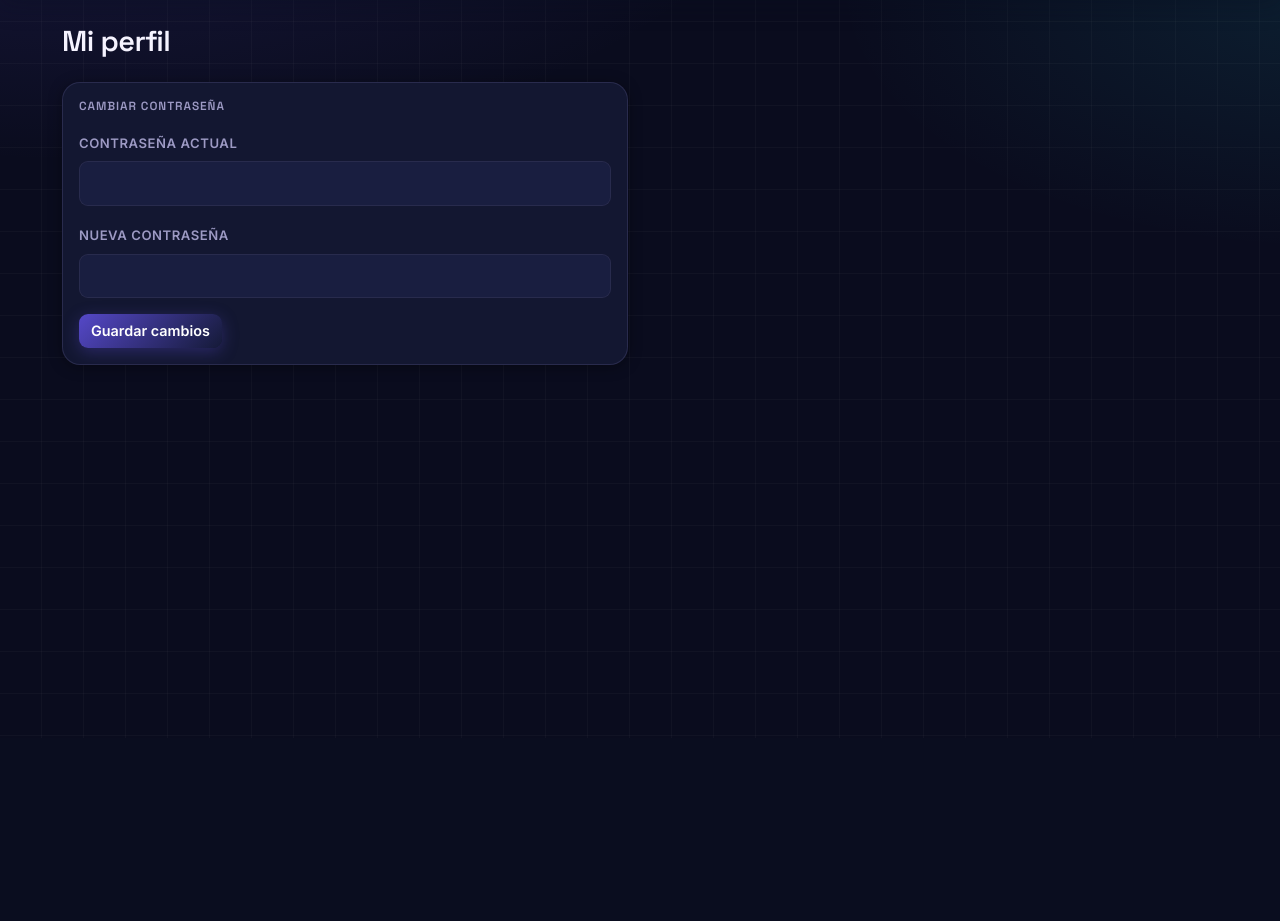
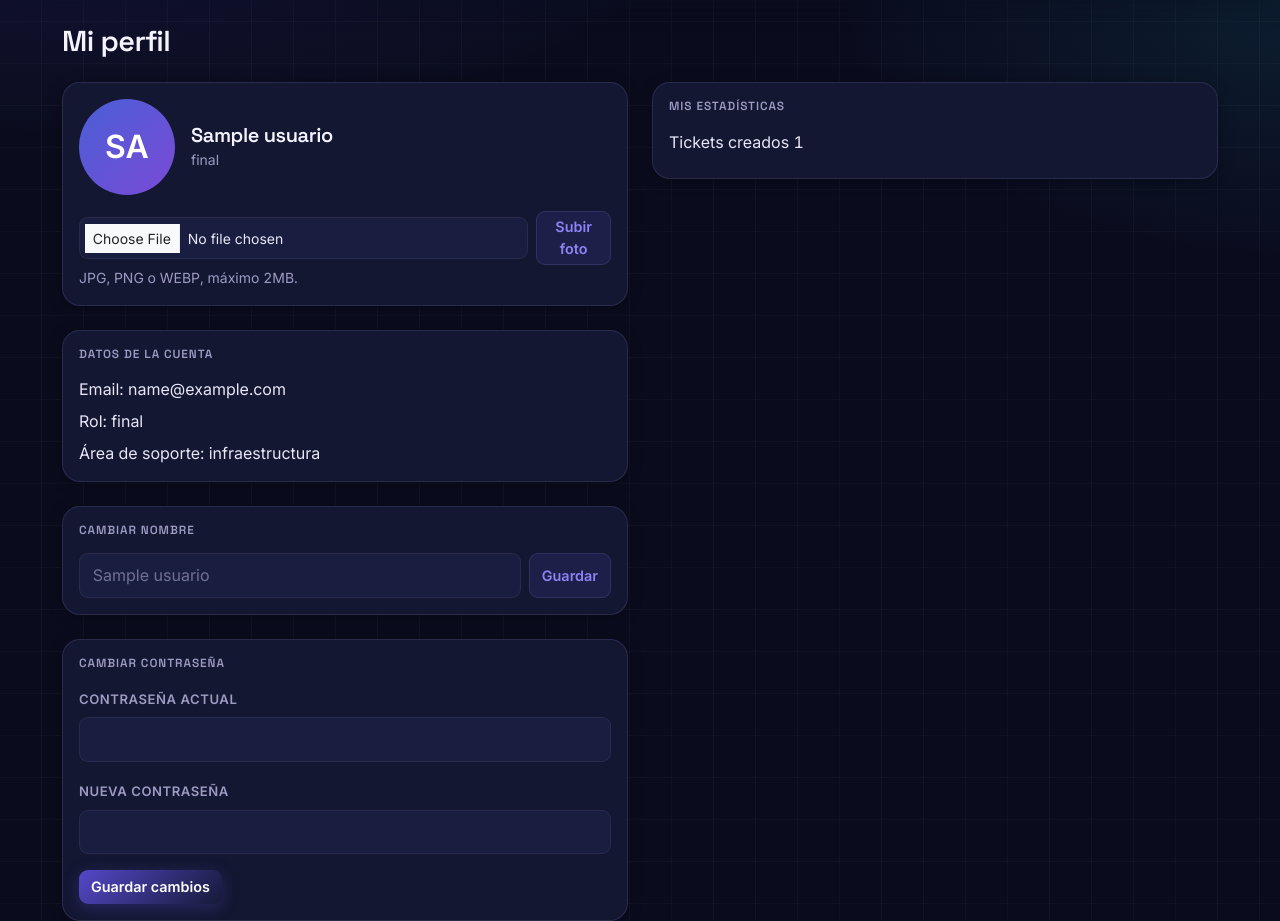
Before and after one commit to SergioB0515/Proyecto-UAN-Ing-de-software-1, a Flask app: page /perfil in a window 1280 px wide. Shown: the part 62-983 px from the top of the page. Before the commit the page ends 798 px from the top, so only its background shows below. Run offline with Flask 3, Linux system fonts and the light colour scheme; the visitor is signed in with stand-in values (Sample User, id 1); tables that the repository leaves empty hold one stand-in row (values such as "Sample post").

Commit message:
Agregar edicion de nombre, foto de perfil y estadisticas en Mi perfil
Co-Authored-By: Claude Sonnet 5 <noreply@anthropic.com>

```diff
--- a/app/models/enum.py
+++ b/app/models/enum.py
@@ -39,3 +39,4 @@ class AccionAuditoria(str, Enum):
     DESBLOQUEO_USUARIO = "desbloqueo_usuario"
     REGISTRO_EXITOSO ="registro_exitoso"
     CAMBIO_CONTRASENA ="cambio_contrasena"
+    CAMBIO_NOMBRE = "cambio_nombre"
--- a/app/routes/auth.py
+++ b/app/routes/auth.py
@@ -124,8 +124,12 @@ def registro():
 @auth_bp.route("/perfil", methods=["GET"])
 @requiere_login
 def perfil():
+    usuario_id = session['usuario_id']
+    usuario = db.session.execute(select(Usuario).where(Usuario.id == usuario_id)).scalar_one_or_none()
+    estadisticas = ServicioTickets.obtener_estadisticas_personales(usuario)
+    nombre_foto = ServicioAutenticacion.obtener_nombre_archivo_foto(usuario)
 
-    return render_template("perfil.html")
+    return render_template("perfil.html", usuario=usuario, estadisticas=estadisticas, nombre_foto=nombre_foto)
 
 
 @auth_bp.route("/perfil/cambiar-contrasena", methods=["POST"])
@@ -149,3 +153,37 @@ def cambiar_contrasena():
         flash(str(e), "danger")
 
     return redirect(url_for("auth.perfil"))
+
+@auth_bp.route("/perfil/cambiar-nombre", methods=["POST"])
+@requiere_login
+def cambiar_nombre():
+    usuario_id = session['usuario_id']
+    usuario = db.session.execute(select(Usuario).where(Usuario.id == usuario_id)).scalar_one_or_none()
+
+    nombre_nuevo = request.form.get("nombre_nuevo")
+
+    try:
+        ServicioAutenticacion.cambiar_nombre(usuario, nombre_nuevo)
+        flash("Nombre actualizado con éxito", "success")
+    except ValueError as e:
+        flash(str(e), "danger")
+    except ErrorPersistencia as e:
+        flash(str(e), "danger")
+
+    return redirect(url_for("auth.perfil"))
+
+@auth_bp.route("/perfil/foto", methods=["POST"])
+@requiere_login
+def subir_foto():
+    usuario_id = session['usuario_id']
+    usuario = db.session.execute(select(Usuario).where(Usuario.id == usuario_id)).scalar_one_or_none()
+
+    archivo = request.files.get("foto")
+
+    try:
+        ServicioAutenticacion.subir_foto_perfil(usuario, archivo)
+        flash("Foto de perfil actualizada", "success")
+    except ValueError as e:
+        flash(str(e), "danger")
+
+    return redirect(url_for("auth.perfil"))
--- a/app/services/autenticacion.py
+++ b/app/services/autenticacion.py
@@ -9,6 +9,14 @@ import bcrypt
 import re
 from app.models.intento_login_fallido import IntentoLoginFallido
 from app.models.ip_bloqueada import IPBloqueada
+import os
+import glob
+from PIL import Image
+
+CARPETA_FOTOS = os.path.join("app", "static", "fotos_perfil")
+EXTENSIONES_PERMITIDAS = {"jpg", "jpeg", "png", "webp"}
+TAMANO_MAXIMO_BYTES = 2 * 1024 * 1024
+
 class ResultadoLogin:
     EXITOSO = "exitoso"
     CREDENCIALES_INVALIDAS = "credenciales_invalidas"
@@ -247,3 +255,73 @@ class ServicioAutenticacion:
             except Exception as e:
                 db.session.rollback()
                 print(f"No se pudo bloquear la IP, error: {e}")
+
+    @staticmethod
+    def cambiar_nombre(usuario, nombre_nuevo):
+        nombre_nuevo = nombre_nuevo.strip()
+
+        if not nombre_nuevo:
+            raise ValueError("El nombre no puede estar vacío")
+
+
+        if not re.match(r'^[A-Za-zÀ-ÿ\s]+$', nombre_nuevo):
+            raise ValueError("El nombre solo puede contener letras")
+
+        usuario.nombre = nombre_nuevo.capitalize()
+
+        try:
+            db.session.commit()
+        except Exception as e:
+            db.session.rollback()
+            db.session.refresh(usuario)
+            raise ErrorPersistencia("No se pudo guardar el cambio de nombre") from e
+
+        ServicioAuditoria.registrar(
+            usuario_id=usuario.id,
+            accion=AccionAuditoria.CAMBIO_NOMBRE,
+            detalle=f"Se realizó un cambio de nombre para el usuario: {usuario.id}"
+        )
+
+        return True
+    @staticmethod
+    def subir_foto_perfil(usuario, archivo):
+
+        if archivo is None or archivo.filename == "":
+            raise ValueError("No se seleccionó ningún archivo")
+
+
+        extension = archivo.filename.rsplit(".",1)[-1].lower()
+
+        if extension not in EXTENSIONES_PERMITIDAS:
+            raise ValueError("Formato no permitido. Usa JPG, PNG o WEBP")
+
+
+        archivo.seek(0, os.SEEK_END)
+        tamano = archivo.tell()
+        archivo.seek(0)
+
+        if tamano > TAMANO_MAXIMO_BYTES:
+            raise ValueError("La imagen no puede pesar más de 2MB")
+
+
+        try:
+            Image.open(archivo).verify()
+            archivo.seek(0)
+        except Exception:
+            raise ValueError("El archivo no es una imagen válida")
+
+        archivos_viejos = glob.glob(os.path.join(CARPETA_FOTOS,f"{usuario.id}.*"))
+        for path_viejo in archivos_viejos:
+            os.remove(path_viejo)
+
+        os.makedirs(CARPETA_FOTOS, exist_ok=True)
+        ruta_destino = os.path.join(CARPETA_FOTOS, f"{usuario.id}.{extension}")
+        archivo.save(ruta_destino)
+
+        return True
+    @staticmethod
+    def obtener_nombre_archivo_foto(usuario):
+        coincidencias = glob.glob(os.path.join(CARPETA_FOTOS, f"{usuario.id}.*"))
+        if not coincidencias:
+            return None
+        return os.path.basename(coincidencias[0])
--- a/app/services/tickets.py
+++ b/app/services/tickets.py
@@ -1,4 +1,4 @@
-from app.models.enum import Categoria,Prioridad,EstadoTicket,AccionAuditoria
+from app.models.enum import Categoria,Prioridad,EstadoTicket,AccionAuditoria,RolUsuario
 from app.models.ticket import Ticket
 from app.models.comentario import Comentario
 from app.services.clasificador import ClasificadorTickets
@@ -7,7 +7,7 @@ from app.services.exceptions import TransicionInvalidaError,AgenteYaAsignadoErro
 from app.extensions import db
 from datetime import datetime
 from app.services.auditoria import ServicioAuditoria
-from sqlalchemy import select
+from sqlalchemy import select, func
 
 PRIORIDAD_BASE_POR_CATEGORIA={
     Categoria.SEGURIDAD : Prioridad.ALTA,
@@ -184,3 +184,20 @@ class ServicioTickets:
     def listar_tickets_por_creador(usuario_id):
         tickets_del_usuario = Ticket.query.filter_by(creador_id=usuario_id).all()
         return sorted(tickets_del_usuario, key=lambda ticket: ticket.fecha_creacion, reverse=True)
+
+    @staticmethod
+    def obtener_estadisticas_personales(usuario):
+
+        tickets_creados = db.session.execute(select(func.count()).select_from(Ticket).where(Ticket.creador_id ==usuario.id)).scalar()
+
+        estadisticas = {
+            "tickets_creados": tickets_creados,
+        }
+
+        if usuario.rol == RolUsuario.AGENTE:
+            tickets_tomados = db.session.execute(select(func.count()).select_from(Ticket).where(Ticket.agente_id==usuario.id)).scalar()
+            tickets_cerrados = db.session.execute(select(func.count()).select_from(Ticket).where(Ticket.agente_id==usuario.id, Ticket.estado ==EstadoTicket.CERRADO)).scalar()
+            estadisticas["tickets_tomados"] = tickets_tomados
+            estadisticas["tickets_cerrados"] = tickets_cerrados
+
+        return estadisticas
--- a/app/templates/perfil.html
+++ b/app/templates/perfil.html
@@ -1,30 +1,108 @@
 {% extends "base.html" %}
 {% block title %}Mi perfil{% endblock %}
 {% block content %}
+<style>
+    .avatar-perfil {
+        width: 96px;
+        height: 96px;
+        border-radius: 50%;
+        object-fit: cover;
+        display: block;
+    }
+    .avatar-iniciales {
+        width: 96px;
+        height: 96px;
+        border-radius: 50%;
+        display: flex;
+        align-items: center;
+        justify-content: center;
+        font-size: 2rem;
+        font-weight: 600;
+        color: #fff;
+        background: linear-gradient(135deg, #4a5fd6, #7a4ad6);
+    }
+</style>
 <h2 class="mb-4">Mi perfil</h2>
 
-<div class="row">
+<div class="row g-4">
     <div class="col-md-6">
+        <div class="card mb-4">
+            <div class="card-body">
+                <div class="d-flex align-items-center gap-3 mb-3">
+                    {% if nombre_foto %}
+                    <img src="{{ url_for('static', filename='fotos_perfil/' ~ nombre_foto) }}" class="avatar-perfil" alt="Foto de perfil">
+                    {% else %}
+                    <div class="avatar-iniciales">{{ usuario.nombre[:2] | upper }}</div>
+                    {% endif %}
+                    <div>
+                        <h5 class="mb-0">{{ usuario.nombre }}</h5>
+                        <small class="text-muted">{{ usuario.rol.value }}</small>
+                    </div>
+                </div>
+
+                <form method="POST" action="{{ url_for('auth.subir_foto') }}" enctype="multipart/form-data" class="d-flex gap-2 align-items-center">
+                    <input type="hidden" name="csrf_token" value="{{ csrf_token() }}">
+                    <input type="file" name="foto" class="form-control form-control-sm" accept=".jpg,.jpeg,.png,.webp" required>
+                    <button type="submit" class="btn btn-sm btn-secondary">Subir foto</button>
+                </form>
+                <small class="text-muted">JPG, PNG o WEBP, máximo 2MB.</small>
+            </div>
+        </div>
+
+        <div class="card mb-4">
+            <div class="card-body">
+                <h5 class="card-title mb-3">Datos de la cuenta</h5>
+                <p class="mb-2"><span class="meta-label">Email: </span> {{ usuario.email }}</p>
+                <p class="mb-2"><span class="meta-label">Rol: </span> {{ usuario.rol.value }}</p>
+                {% if usuario.area_soporte %}
+                <p class="mb-0"><span class="meta-label">Área de soporte: </span> {{ usuario.area_soporte.value }}</p>
+                {% endif %}
+            </div>
+        </div>
+
+        <div class="card mb-4">
+            <div class="card-body">
+                <h5 class="card-title mb-3">Cambiar nombre</h5>
+                <form method="POST" action="{{ url_for('auth.cambiar_nombre') }}" class="d-flex gap-2">
+                    <input type="hidden" name="csrf_token" value="{{ csrf_token() }}">
+                    <input type="text" name="nombre_nuevo" class="form-control" placeholder="{{ usuario.nombre }}" required>
+                    <button type="submit" class="btn btn-secondary">Guardar</button>
+                </form>
+            </div>
+        </div>
+
         <div class="card">
             <div class="card-body">
                 <h5 class="card-title mb-3">Cambiar contraseña</h5>
-
                 <form method="POST" action="{{ url_for('auth.cambiar_contrasena') }}">
                     <input type="hidden" name="csrf_token" value="{{ csrf_token() }}">
                     <div class="mb-3">
                         <label for="contrasena_actual" class="form-label">Contraseña actual</label>
                         <input type="password" class="form-control" id="contrasena_actual" name="contrasena_actual" required>
                     </div>
-
                     <div class="mb-3">
                         <label for="contrasena_nueva" class="form-label">Nueva contraseña</label>
                         <input type="password" class="form-control" id="contrasena_nueva" name="contrasena_nueva" required>
                     </div>
-
                     <button type="submit" class="btn btn-primary">Guardar cambios</button>
                 </form>
             </div>
         </div>
     </div>
+
+    <div class="col-md-6">
+        <div class="card">
+            <div class="card-body">
+                <h5 class="card-title mb-3">Mis estadísticas</h5>
+                <p class="mb-2"><span class="meta-label">Tickets creados</span> {{ estadisticas.tickets_creados }}</p>
+
+                {% if usuario.rol.value == "agente" %}
+                <hr>
+                <p class="mb-2"><span class="meta-label">Tickets tomados</span> {{ estadisticas.tickets_tomados }}</p>
+                <p class="mb-0"><span class="meta-label">Tickets cerrados</span> {{ estadisticas.tickets_cerrados }}</p>
+                {% endif %}
+            </div>
+        </div>
+    </div>
 </div>
 {% endblock %}
```
Also changed, not shown: 1 other file.
